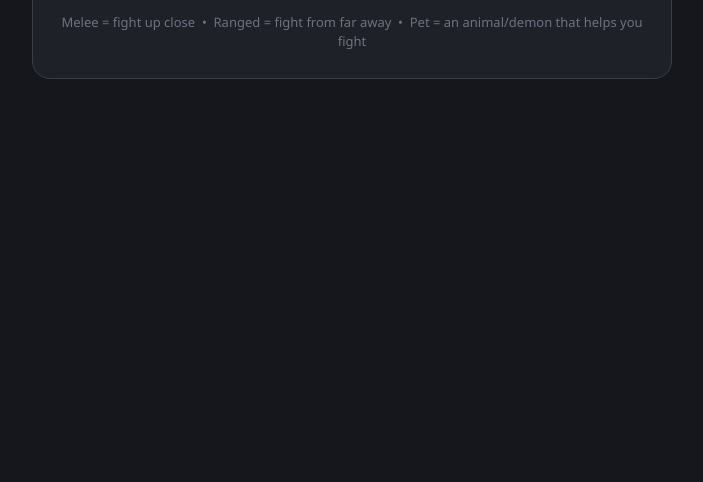
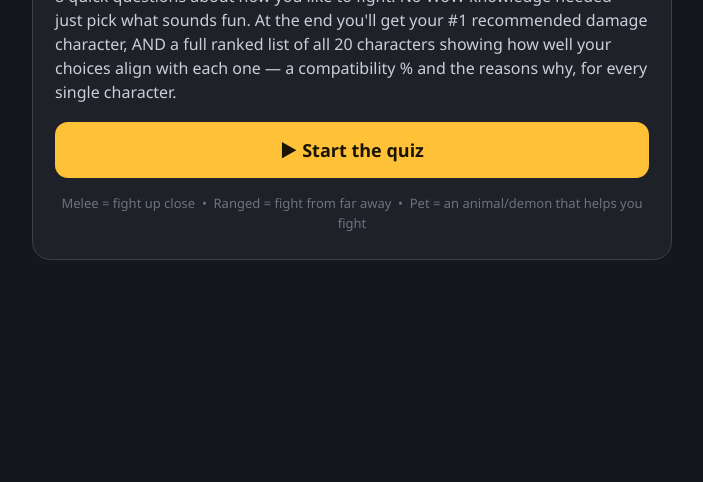
Before and after one commit to BlueDetox/WoW-Forever-Quiz, a plain HTML site: page index.html in a window 1280 px wide. Shown: the part 318-800 px from the top of the page, without its empty margins (288-991 px from the left). Drawn offline with Linux system fonts and the light colour scheme.

Commit message:
Add files via upload

```diff
--- a/index.html
+++ b/index.html
@@ -6,8 +6,8 @@
 <title>WoW Forever — Which Damage Character Are You?</title>
 <style>
   * { box-sizing: border-box; margin: 0; padding: 0; }
-  body { background:#15171c; color:#f2f3f5; font-family:'Segoe UI',system-ui,-apple-system,sans-serif; min-height:100vh; display:flex; justify-content:center; padding:18px 14px 40px; }
-  .wrap { width:100%; max-width:640px; }
+  body { background:#15171c; color:#f2f3f5; font-family:'Segoe UI',system-ui,-apple-system,sans-serif; min-height:100vh; min-height:100dvh; display:flex; flex-direction:column; padding:18px 14px 40px; }
+  .wrap { width:100%; max-width:640px; margin:auto; }
   .card { background:#1e2128; border:1px solid #3a3f4a; border-radius:18px; padding:26px 22px; }
   h1 { color:#ffc137; font-size:30px; line-height:1.15; }
   .sub { color:#ffd980; font-size:17px; margin-top:6px; font-weight:600; }
```
